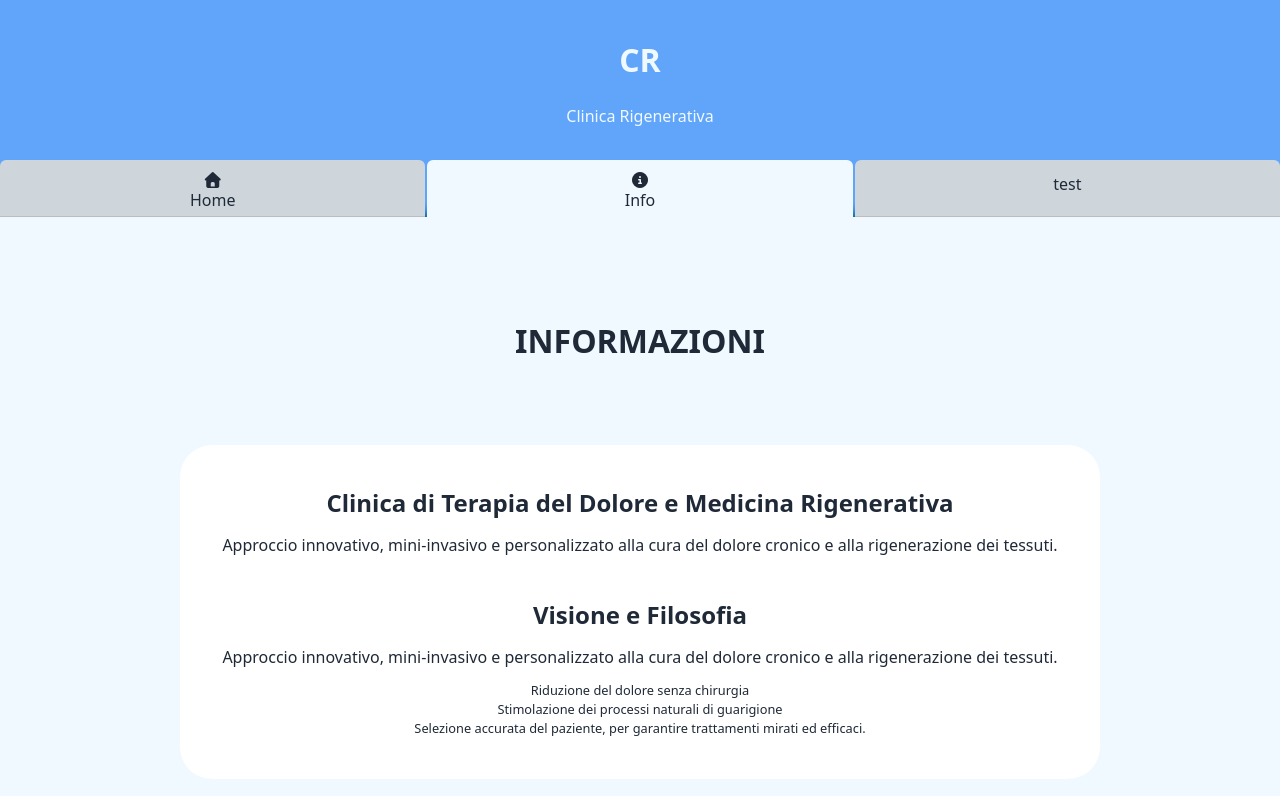
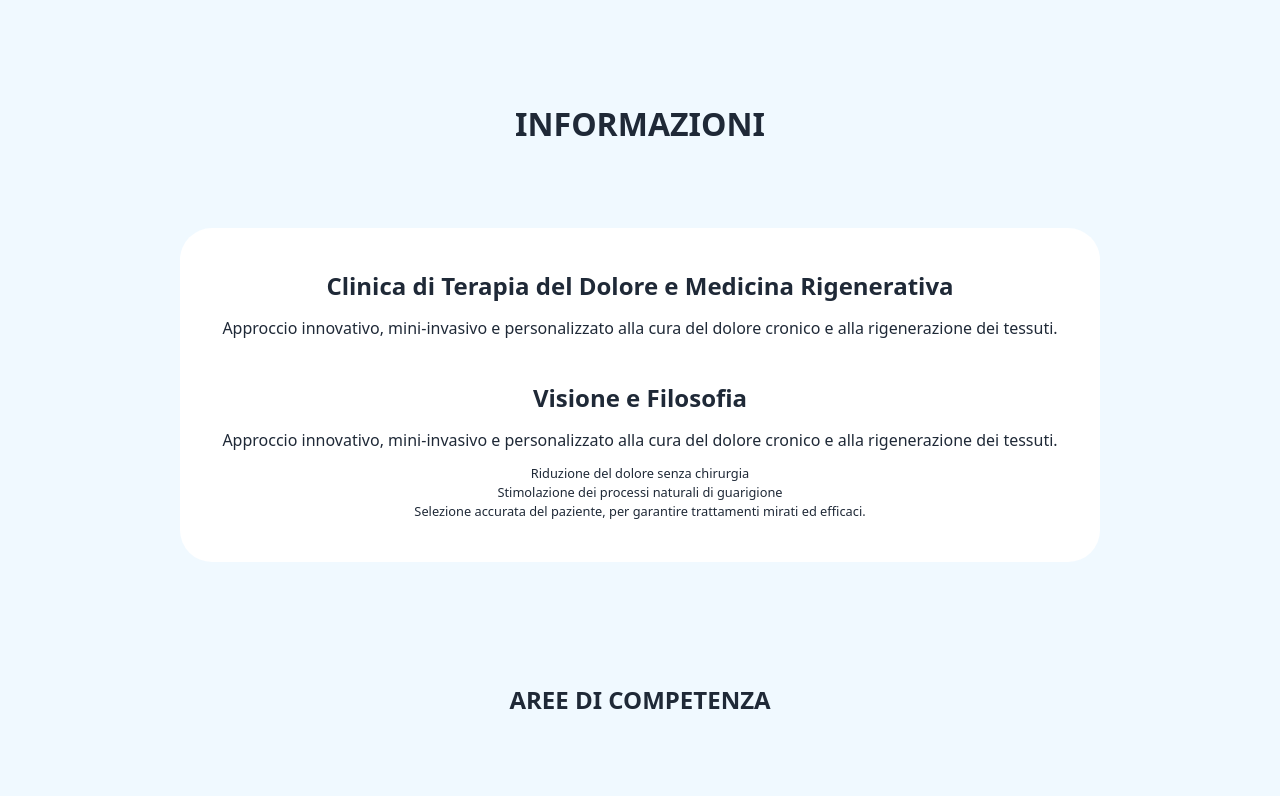
Before and after one commit to CarloDettori/heal-terapy-fe, a React (Vite) app: page /info in a window 1280 px wide. Shown: the top 796 px of the page. Built offline with nearby package versions, Linux system fonts and the light colour scheme.

Commit message:
making header animation (wip)

```diff
--- /dev/null
+++ b/src/components/common/FirstHeroComponent.jsx
@@ -0,0 +1,31 @@
+
+import { Link } from "react-router-dom"
+export default function FirtsHeroComponent() {
+
+
+
+    return (
+
+
+        <div className="p-10">
+            <div className="relative ">
+                <div className="absolute top-0 left-0 w-full h-full bg-cover bg-center bg-[url(/hero-bg.jpg)] rounded-full  blur-xsm"></div>
+                <div className="flex flex-wrap justify-center py-20 px-12  gap-3 relative">
+
+                    <Link to="us" className="relative">
+                        <img className="rounded-full shadow-2xl h-40 my-auto bg-(--lightest-theme) hover:scale-110" src="/doctor.png" alt="" />
+                        <p className="text-center absolute bottom-3 px-3 py-1 bg-white leading-none rounded-full left-8.5 ">Dtt. Roberto <br />
+                            Chessa</p>
+                    </Link>
+
+                    <div className="relative">
+                        <div className="absolute rounded-full top-0 left-0 w-full h-full bg-(--lightest-theme)/90 z-0 blur-2xl"></div>
+                        <h1 id="hero-text" className="relative p-5 text-(--dark-theme) z-10 text-center" ><strong>Ambulatorio chirurgico di<br />terapia del dolore e medicina rigenerativa<br />del Dott. Roberto Chessa</strong></h1>
+                    </div>
+                </div>
+            </div>
+        </div>
+
+
+    )
+}
--- a/src/index.css
+++ b/src/index.css
@@ -80,6 +80,8 @@ rosa sbiadito #FDF7FF
     border: 2px solid var(--lightest-theme)
 }
 
+/*custom font size*/
+
 h1 {
     font-size: var(--title-size)
 }
@@ -95,6 +97,10 @@ p {
 h3 {
     font-size: var(--description-size)
 }
+
+
+
+
 
 .nav-icon {
     max-height: var(--title-size);
@@ -133,6 +139,71 @@ section {
     border: 4px solid var(--dark-theme)
 }
 
+
+/* HEADER transition */
+.main-header {
+    position: fixed;
+    top: -100px;
+    left: 0;
+    width: 100%;
+    height: 80px;
+    background-color: rgba(10, 20, 30, 0.8);
+    backdrop-filter: blur(10px);
+    display: flex;
+    align-items: center;
+    justify-content: center;
+    transition: top 0.6s ease-in-out;
+    z-index: 1000;
+}
+
+.main-header.visible {
+    top: 0;
+}
+
+.header-title {
+    font-size: 1.6rem;
+    color: var(--lightest-theme);
+    transition: opacity 0.4s ease;
+}
+
+/* Hero section */
+.hero-section {
+    height: 200vh;
+    background: radial-gradient(circle at center, #0f172a, #020617);
+    display: flex;
+    flex-direction: column;
+    justify-content: center;
+    align-items: center;
+    color: white;
+    overflow: hidden;
+}
+
+.hero-title {
+    font-size: 4rem;
+    font-weight: 600;
+    line-height: 1.2;
+    color: var(--lightest-theme);
+    transform-origin: center;
+    transition: transform 1s ease, opacity 0.6s ease;
+}
+
+.hero-title.move-up {
+    transform: translateY(-120px) scale(0.8);
+    opacity: 0.7;
+}
+
+/* Placeholder per la sfera */
+.sphere-placeholder {
+    width: 400px;
+    height: 400px;
+    border-radius: 50%;
+    background: radial-gradient(circle at top, #3b5168, #1f2937);
+    margin-top: 40px;
+    opacity: 0.9;
+}
+
+/*breathing sphere*/
+
 .animation-wrapper {
     width: 50%;
     padding-bottom: 50%;
@@ -155,6 +226,73 @@ section {
 }
 
 
+
+
+/* CSS for the sphere disgregating animation*/
+
+.hero-section {
+    position: relative;
+    height: 200vh;
+    /* per poter scrollare */
+    background: radial-gradient(circle at center, #0f172a, #020617);
+    color: white;
+    overflow-x: hidden;
+}
+
+.main-header {
+    position: fixed;
+    top: 0;
+    left: 0;
+    width: 100%;
+    height: 80px;
+    background-color: rgba(10, 20, 30, 0.8);
+    backdrop-filter: blur(10px);
+    display: flex;
+    align-items: center;
+    justify-content: center;
+    transform: translateY(-100%);
+    z-index: 1000;
+}
+
+.header-title {
+    font-size: 2rem;
+    font-weight: 700;
+    color: var(--lightest-theme, #a5c5e9);
+    letter-spacing: 2px;
+}
+
+.hero-content {
+    height: 100vh;
+    display: flex;
+    flex-direction: column;
+    align-items: center;
+    justify-content: center;
+    text-align: center;
+}
+
+.hero-title {
+    font-size: 4rem;
+    font-weight: 600;
+    line-height: 1.2;
+    color: var(--lightest-theme, #a5c5e9);
+    transform-origin: center;
+    transition: all 0.4s ease;
+}
+
+.hero-title span {
+    font-size: 1.8rem;
+    color: #d0d8e6;
+    letter-spacing: 1px;
+}
+
+.sphere-placeholder {
+    width: 400px;
+    height: 400px;
+    border-radius: 50%;
+    background: radial-gradient(circle at top, #3b5168, #1f2937);
+    margin-top: 40px;
+    opacity: 0.8;
+}
 
 
 /*reponsive footer*/
--- a/src/layout/Header.jsx
+++ b/src/layout/Header.jsx
@@ -1,55 +1,32 @@
-import { NavLink, Route, Routes } from "react-router-dom"
-import { useState } from "react"
+import { useEffect } from "react";
 
+export default function HeaderComponent() {
+    useEffect(() => {
+        const header = document.querySelector(".main-header");
+        const title = document.querySelector(".hero-title");
 
+        const handleScroll = () => {
+            // ✅ prima di tutto controlliamo che esistano
+            if (!header || !title) return;
 
-export default function Header() {
+            const scrollY = window.scrollY;
 
-    const pages = [
-        {
-            id: 1,
-            name: "Home",
-            route: "",
-            icon: "fa-solid fa-house"
-        },
-        {
-            id: 2,
-            name: "Info",
-            route: "info",
-            icon: "fa-solid fa-circle-info"
-        },
+            if (scrollY > 100) {
+                header.classList.add("visible");
+                title.classList.add("move-up");
+            } else {
+                header.classList.remove("visible");
+                title.classList.remove("move-up");
+            }
+        };
 
-        {
-            id: 3,
-            name: "test",
-            route: "contact",
-            icon: ""
-        },
-    ]
-
+        window.addEventListener("scroll", handleScroll);
+        return () => window.removeEventListener("scroll", handleScroll);
+    }, []);
 
     return (
-        <header className="pt-1 flex flex-col bg-cover bg-center bg-(--light-theme) text-(--lightest-theme) text-center justify-between">
-            <div className="flex flex-col gap-5 my-8">
-                <strong><h1 className="text-page-size" >CR</h1></strong>
-                <h2>Clinica Rigenerativa</h2>
-            </div>
-            <nav className="flex justify-evenly gap-0.5">
-
-                {pages.map((page, index) => {
-                    return (
-                        <NavLink key={page.id} id={`link-${page.id}`} className="navlink flex flex-col w-full p-1 text-center text-(--dark-theme) rounded-t-md border-b cursor-pointer" style={({ isActive }) => ({
-                            borderColor: isActive ? "var(--lightest-theme)" : "#bdbdbdff",
-                            backgroundColor: isActive ? "var(--lightest-theme)" : "var(--off-page-theme)",
-                        })} to={page.route} onClick={() => setSelected(page.id)}>
-                            <i className={`${page.icon} max-h-(--title-size) mx-auto mt-2`}></i>
-                            <h2 className="mx-auto">{page.name}</h2>
-                        </NavLink>
-                    )
-                })}
-
-            </nav>
-
+        <header className="main-header">
+            <h1 className="header-title">C.R. Clinica Rigenerativa</h1>
         </header>
-    )
+    );
 }
--- /dev/null
+++ b/src/layout/HeaderOld.jsx
@@ -0,0 +1,55 @@
+import { NavLink, Route, Routes } from "react-router-dom"
+import { useState } from "react"
+
+
+
+export default function Header() {
+
+    const pages = [
+        {
+            id: 1,
+            name: "Home",
+            route: "",
+            icon: "fa-solid fa-house"
+        },
+        {
+            id: 2,
+            name: "Info",
+            route: "info",
+            icon: "fa-solid fa-circle-info"
+        },
+
+        {
+            id: 3,
+            name: "test",
+            route: "contact",
+            icon: ""
+        },
+    ]
+
+
+    return (
+        <header className="pt-1 flex flex-col bg-cover bg-center bg-(--light-theme) text-(--lightest-theme) text-center justify-between">
+            <div className="flex flex-col gap-5 my-8">
+                <strong><h1 className="text-page-size" >CR</h1></strong>
+                <h2>Clinica Rigenerativa</h2>
+            </div>
+            <nav className="flex justify-evenly gap-0.5">
+
+                {pages.map((page, index) => {
+                    return (
+                        <NavLink key={page.id} id={`link-${page.id}`} className="navlink flex flex-col w-full p-1 text-center text-(--dark-theme) rounded-t-md border-b cursor-pointer" style={({ isActive }) => ({
+                            borderColor: isActive ? "var(--lightest-theme)" : "#bdbdbdff",
+                            backgroundColor: isActive ? "var(--lightest-theme)" : "var(--off-page-theme)",
+                        })} to={page.route} onClick={() => setSelected(page.id)}>
+                            <i className={`${page.icon} max-h-(--title-size) mx-auto mt-2`}></i>
+                            <h2 className="mx-auto">{page.name}</h2>
+                        </NavLink>
+                    )
+                })}
+
+            </nav>
+
+        </header>
+    )
+}
--- a/src/pages/HomePage.jsx
+++ b/src/pages/HomePage.jsx
@@ -1,6 +1,6 @@
 
 import buttonText from "@material-tailwind/react/theme/components/button/buttonText.js"
-import HeroComponent from "../components/common/HeroComponent.jsx"
+import FirtsHeroComponent from "../components/common/FirstHeroComponent"
 export default function HomePage() {
 
     {/*dati cards*/ }
@@ -81,7 +81,7 @@ export default function HomePage() {
     return (
         <>
 
-            <HeroComponent />
+            <FirtsHeroComponent />
 
             <section className="text-center">
 
```
Also changed, not shown: src/components/common/HeroComponent.jsx (+35 -23 lines).
